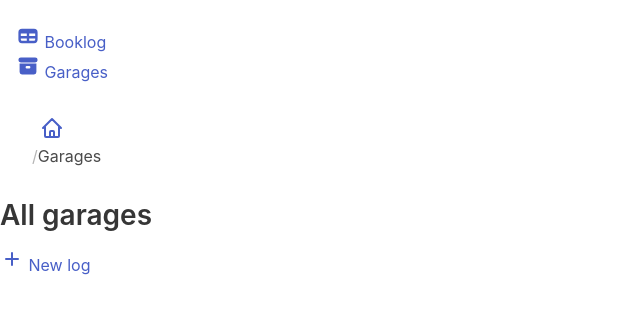
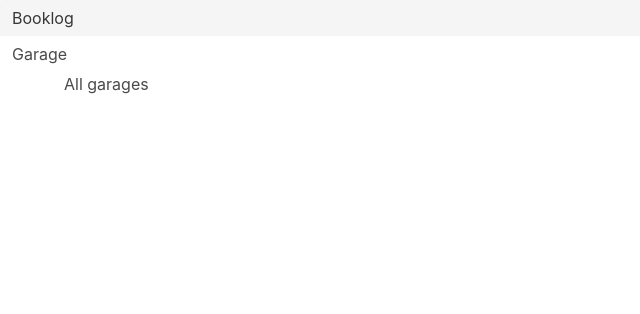
Before and after one commit to purpleweb/logbook, a React (Vite) app: page /all-garages in a window 1280 px wide. Shown: the top 314 px of the page, without its empty margins (0-640 px from the left). Built offline with nearby package versions, Linux system fonts and the light colour scheme.

Commit message:
remove useless html in components

```diff
--- a/src/Garages.tsx
+++ b/src/Garages.tsx
@@ -3,59 +3,6 @@ export function Garages() {
   const title = 'All garages'
 
   return (
-    <main className="content">
-      <div className="d-flex justify-content-between flex-wrap flex-md-nowrap align-items-center py-4">
-        <div className="d-block mb-4 mb-md-0">
-          <nav aria-label="breadcrumb" className="d-none d-md-inline-block">
-            <ol className="breadcrumb breadcrumb-dark breadcrumb-transparent">
-              <li className="breadcrumb-item">
-                <a href="#">
-                  <svg
-                    className="icon icon-xxs"
-                    fill="none"
-                    stroke="currentColor"
-                    viewBox="0 0 24 24"
-                    xmlns="http://www.w3.org/2000/svg"
-                  >
-                    <path
-                      stroke-linecap="round"
-                      stroke-linejoin="round"
-                      stroke-width="2"
-                      d="M3 12l2-2m0 0l7-7 7 7M5 10v10a1 1 0 001 1h3m10-11l2 2m-2-2v10a1 1 0 01-1 1h-3m-6 0a1 1 0 001-1v-4a1 1 0 011-1h2a1 1 0 011 1v4a1 1 0 001 1m-6 0h6"
-                    ></path>
-                  </svg>
-                </a>
-              </li>
-              <li className="breadcrumb-item active" aria-current="page">
-                {breadcrumbTitle}
-              </li>
-            </ol>
-          </nav>
-          <h2 className="h4">{title}</h2>
-        </div>
-        <div className="btn-toolbar mb-2 mb-md-0">
-          <a
-            href="#"
-            className="btn btn-sm btn-gray-800 d-inline-flex align-items-center"
-          >
-            <svg
-              className="icon icon-xs me-2"
-              fill="none"
-              stroke="currentColor"
-              viewBox="0 0 24 24"
-              xmlns="http://www.w3.org/2000/svg"
-            >
-              <path
-                stroke-linecap="round"
-                stroke-linejoin="round"
-                stroke-width="2"
-                d="M12 6v6m0 0v6m0-6h6m-6 0H6"
-              ></path>
-            </svg>{" "}
-            New log
-          </a>
-        </div>
-      </div>
-    </main>
-  );
+    <h1>{title}</h1>
+  )
 }
--- a/src/Layout.tsx
+++ b/src/Layout.tsx
@@ -3,27 +3,15 @@ import { Link, Outlet } from "react-router-dom"
 export function Layout() {
   return (
     <div>
-      <nav id="sidebarMenu" className="sidebar d-lg-block bg-gray-800 text-white collapse" data-simplebar >
-        <div className="sidebar-inner px-4 pt-3">
-          <ul className="nav flex-column pt-3 pt-md-0">
-            <li className="nav-item">
-              <Link to="/" className="nav-link">
-                <span className="sidebar-icon"> <svg className="icon icon-xs me-2" fill="currentColor" viewBox="0 0 20 20" xmlns="http://www.w3.org/2000/svg" > <path fill-rule="evenodd" d="M5 4a3 3 0 00-3 3v6a3 3 0 003 3h10a3 3 0 003-3V7a3 3 0 00-3-3H5zm-1 9v-1h5v2H5a1 1 0 01-1-1zm7 1h4a1 1 0 001-1v-1h-5v2zm0-4h5V8h-5v2zM9 8H4v2h5V8z" clip-rule="evenodd" ></path> </svg> </span>
-                <span className="sidebar-text">Booklog</span>
-              </Link>
-            </li>
-
-            <li className="nav-item">
-              <Link to="/all-garages" className="nav-link">
-                <span className="sidebar-icon"> <svg className="icon icon-xs me-2" fill="currentColor" viewBox="0 0 20 20" xmlns="http://www.w3.org/2000/svg" > <path d="M4 3a2 2 0 100 4h12a2 2 0 100-4H4z"></path> <path fill-rule="evenodd" d="M3 8h14v7a2 2 0 01-2 2H5a2 2 0 01-2-2V8zm5 3a1 1 0 011-1h2a1 1 0 110 2H9a1 1 0 01-1-1z" clip-rule="evenodd" ></path> </svg> </span>
-                <span className="sidebar-text">Garages</span>
-              </Link>
-            </li>
-          </ul>
-        </div>
-      </nav>
-
-      <Outlet />
+      <aside className="menu">
+        <ul className="menu-list">
+          <li><Link to="/" className="nav-link"> Booklog </Link></li>
+          <li><Link to="/all-garages"> Garage </Link></li>
+        </ul>
+      </aside>
+      <div className="container">
+        <Outlet />
+      </div>
     </div>
-  );
+  )
 }
--- a/src/Logs.tsx
+++ b/src/Logs.tsx
@@ -1,61 +1,8 @@
 export function Logs() {
   const breadcrumbTitle = 'Logs'
-  const title = 'All logs'
+  const title = 'Booklogs'
 
   return (
-    <main className="content">
-      <div className="d-flex justify-content-between flex-wrap flex-md-nowrap align-items-center py-4">
-        <div className="d-block mb-4 mb-md-0">
-          <nav aria-label="breadcrumb" className="d-none d-md-inline-block">
-            <ol className="breadcrumb breadcrumb-dark breadcrumb-transparent">
-              <li className="breadcrumb-item">
-                <a href="#">
-                  <svg
-                    className="icon icon-xxs"
-                    fill="none"
-                    stroke="currentColor"
-                    viewBox="0 0 24 24"
-                    xmlns="http://www.w3.org/2000/svg"
-                  >
-                    <path
-                      stroke-linecap="round"
-                      stroke-linejoin="round"
-                      stroke-width="2"
-                      d="M3 12l2-2m0 0l7-7 7 7M5 10v10a1 1 0 001 1h3m10-11l2 2m-2-2v10a1 1 0 01-1 1h-3m-6 0a1 1 0 001-1v-4a1 1 0 011-1h2a1 1 0 011 1v4a1 1 0 001 1m-6 0h6"
-                    ></path>
-                  </svg>
-                </a>
-              </li>
-              <li className="breadcrumb-item active" aria-current="page">
-                {breadcrumbTitle}
-              </li>
-            </ol>
-          </nav>
-          <h2 className="h4">{title}</h2>
-        </div>
-        <div className="btn-toolbar mb-2 mb-md-0">
-          <a
-            href="#"
-            className="btn btn-sm btn-gray-800 d-inline-flex align-items-center"
-          >
-            <svg
-              className="icon icon-xs me-2"
-              fill="none"
-              stroke="currentColor"
-              viewBox="0 0 24 24"
-              xmlns="http://www.w3.org/2000/svg"
-            >
-              <path
-                stroke-linecap="round"
-                stroke-linejoin="round"
-                stroke-width="2"
-                d="M12 6v6m0 0v6m0-6h6m-6 0H6"
-              ></path>
-            </svg>{" "}
-            New log
-          </a>
-        </div>
-      </div>
-    </main>
+    <h1>{title}</h1>
   );
 }
```
